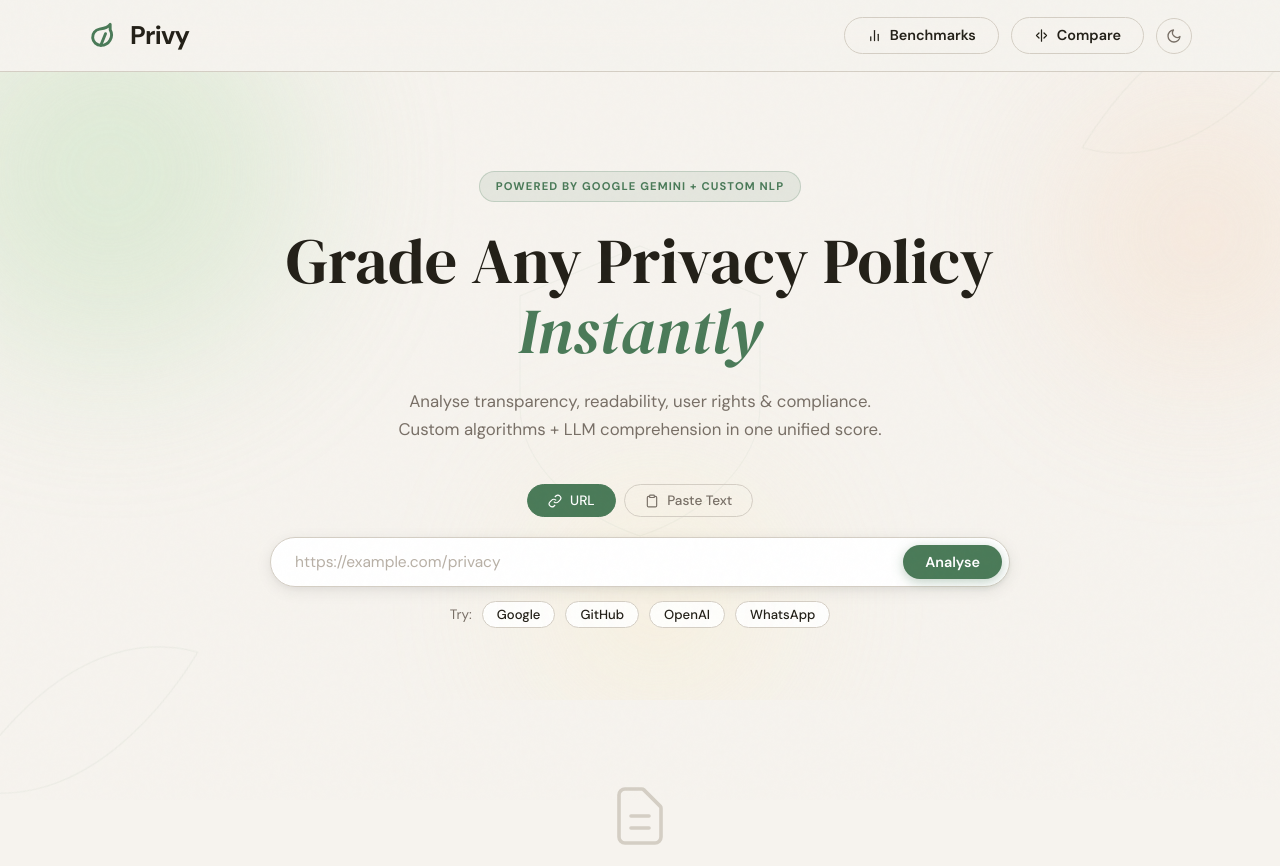
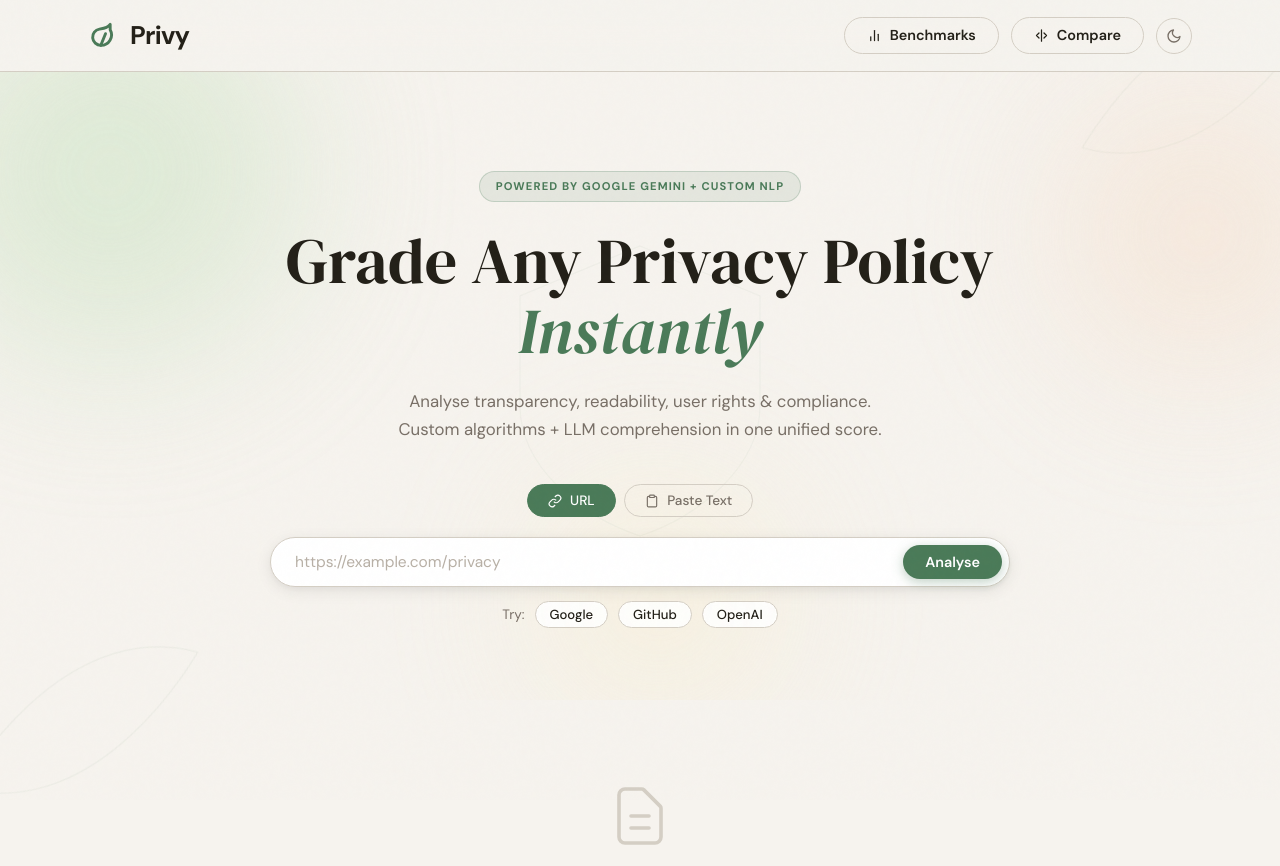
Before and after one commit to himasree-d/PrivacyPolicyGrader, a Flask app: page / in a window 1280 px wide. Shown: the top 866 px of the page. Run offline with Flask 3, Linux system fonts and the light colour scheme; data comes from the database, SQL or seed files in the repository.

Commit message:
Update index.html

```diff
--- a/frontend/templates/index.html
+++ b/frontend/templates/index.html
@@ -146,8 +146,6 @@
             data-url="https://docs.github.com/en/site-policy/privacy-policies/github-general-privacy-statement">GitHub</button>
           <button type="button" class="hint-btn"
             data-url="https://openai.com/policies/row-privacy-policy/">OpenAI</button>
-          <button type="button" class="hint-btn"
-            data-url="https://www.whatsapp.com/legal/terms-of-service">WhatsApp</button>
         </div>
       </form>
 
```
